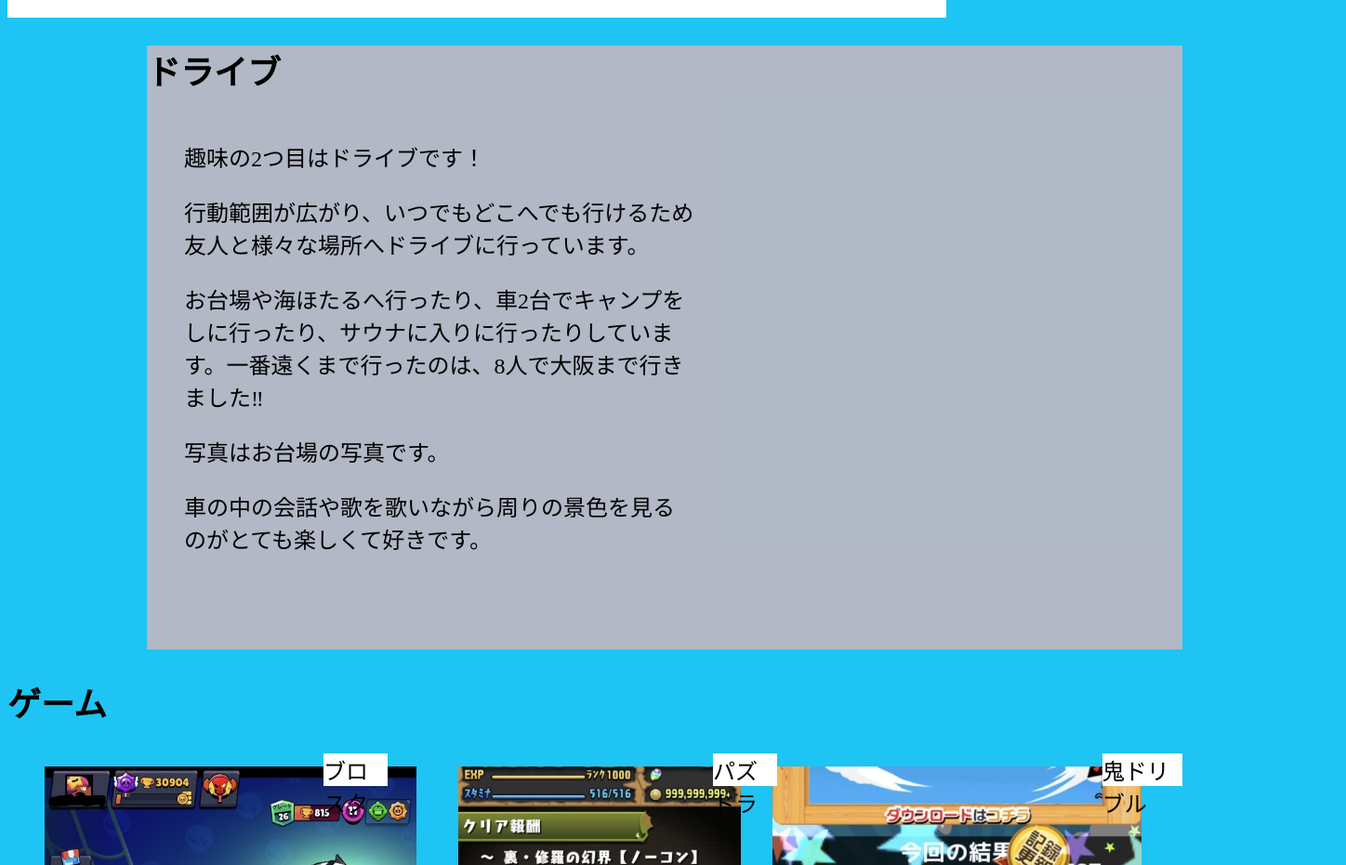
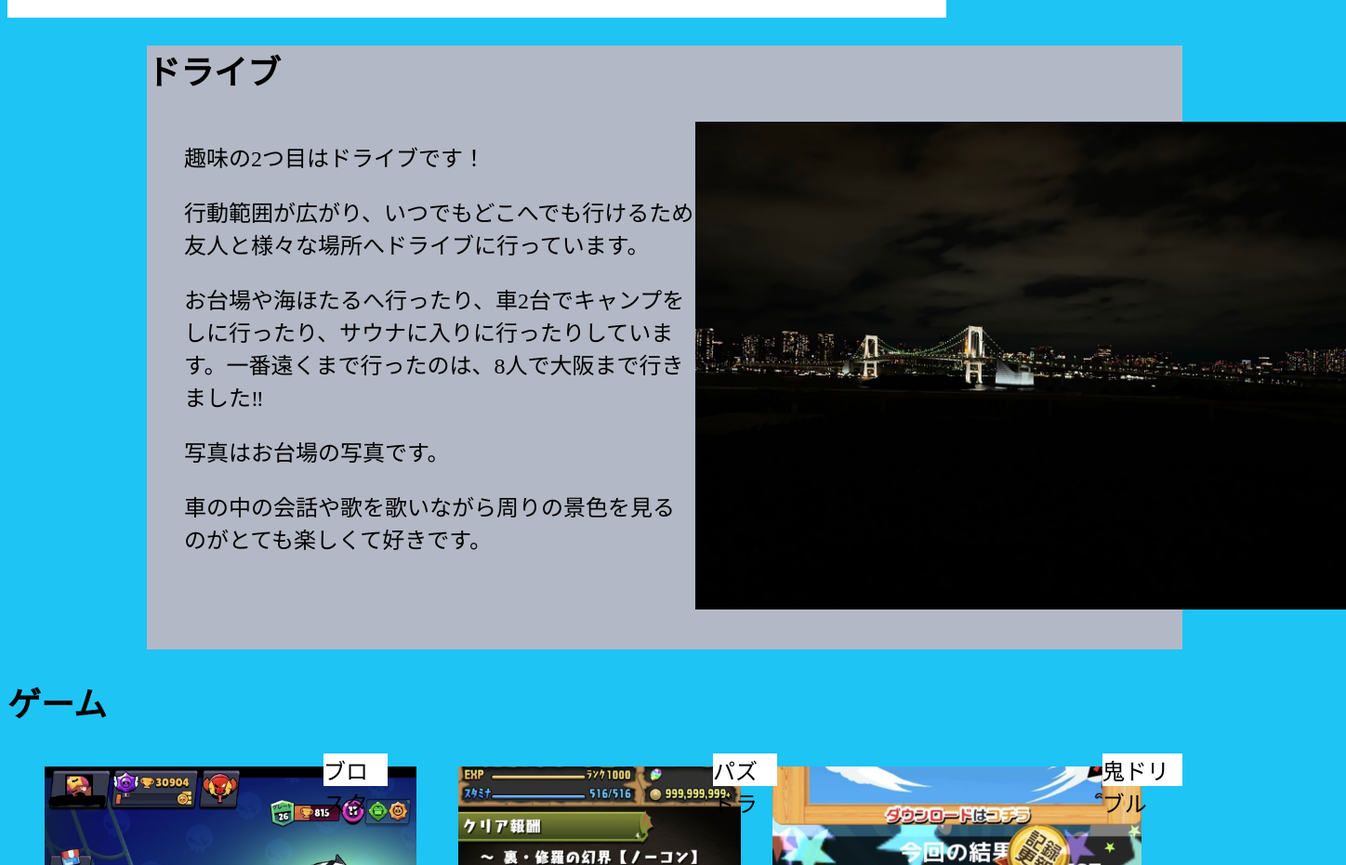
Before and after one commit to kasiryu/intro, a plain HTML site: page index.html in a window 1280 px wide. Shown: the part 1940-2871 px from the top of the page at 93% size, 1448 px wide, since content can reach past the window. Drawn offline with Linux system fonts and the light colour scheme; files whose address does not match are found by name.

Commit message:
Update index.html

```diff
--- a/index.html
+++ b/index.html
@@ -72,7 +72,7 @@
                         <p>写真はお台場の写真です。</p>
                         <p>車の中の会話や歌を歌いながら周りの景色を見るのがとても楽しくて好きです。</p>
                     </li>
-                    <li><img src="img/drive.jpg" alt=""></li>
+                    <li><img src="https://github.com/kasiryu/intro/blob/main/drive.jpg?raw=true" alt=""></li>
                 </ul>
             </div>
             <div class="g">
```
